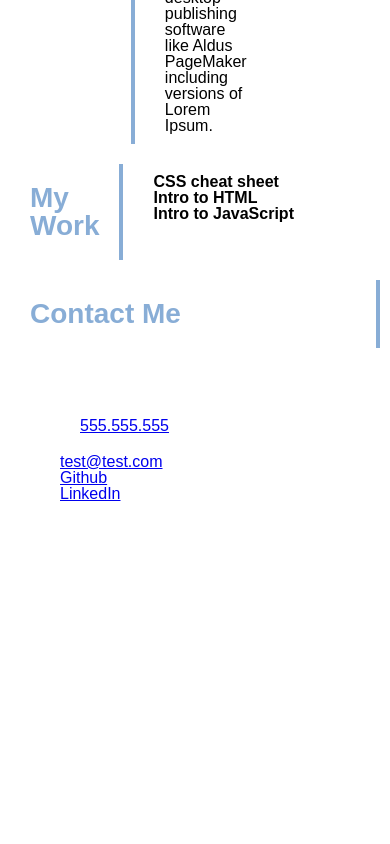
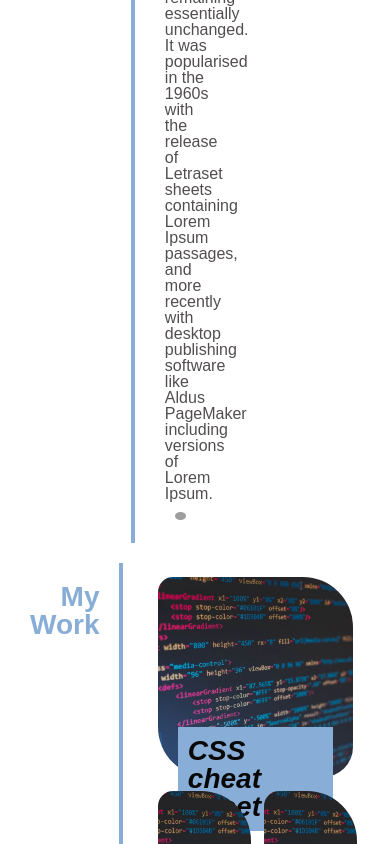
Before and after one commit to jcm-co/2-portfolio-page, a plain HTML site: page index.html in a window 390 px wide. Shown: the part 1156-2000 px from the top of the page. Before the commit the page ends 1698 px from the top, so only its background shows below. Drawn offline with Linux system fonts and the light colour scheme; grey boxes are pictures that could not be loaded.

Commit message:
final step before mobile responsive

```diff
--- a/Assets/CSS/style.css
+++ b/Assets/CSS/style.css
@@ -12,16 +12,15 @@
 }
 
 .header {
+    display: flex;
     height: 100px;
-    width: 100%;
     font-size: 1.75rem;
     color: var(--navlink);
     background-color: var(--navdark);
 }
 
 .header h1 {
-    display: inline-block;
-    min-width: 30%;
+    flex: 30%;
     margin: 30px 0px;
     padding: 5px;
     text-align: right;
@@ -32,7 +31,7 @@
 
 /* When using a class "topnav" instead of nav, it breaks. Why? */
 .header nav{
-    float: right;
+    flex: 70%;
     margin: 30px;
     padding: 5px;
     text-align: right;
@@ -56,7 +55,7 @@
     margin-bottom: 10px;
 }
 
-.textbox {
+.textbox{
     float: right;
     background-color: var(--navlight);
     color: var(--navdark);
@@ -72,17 +71,35 @@
   }
 
 .nav-left {
-    flex: 30%;
+    flex: 20%;
     padding: 20px;
     flex-wrap: wrap;
     border-right: var(--navlight) 4px solid;
     margin: 10px;
+    text-align: right;
   }
 
 .nav-right {
-    flex: 70%;
+    flex: 80%;
     padding: 20px;
   }
+
+/* TO DO put image to right of text */
+
+.nav-right p{
+    width: 60%;
+}
+
+/* TO DO - move image to the right */
+/* .nav-right headshot{
+    width: 20%;
+} */
+
+img{
+    border-radius: 50%;
+    width: 13%;
+    margin: 10px;
+}
 
   /* More */
 
@@ -91,77 +108,57 @@
     font-size: 1.75rem;
 }
 
-/*
-.AboutMeText{
+.nav-right p{
     display: block;
-    float: right;
-    width: 80%;
-    height: 150px;
+    /* height: 150px; */
     color: var(--light);
-    padding: 30px;
 }
 
-.MyWork {
-    flex: 30%;
-    height: 800px;
-    padding-right: 5px;
-    margin: 10px 0px;
-    border-right: var(--navlight) 4px solid;
+.project{
+    display: inline-block;
+    width: 43%;
+    height: 200px;
+    border-radius: 15px 50px 30px;
+    background-size: cover;
+    background-position: center;
+    margin: 2%;
+    background-image: url("../Images/CSS_image.jpeg");
 }
 
-.MyWork h3 {
-    position: absolute;
-    top: 20%;
-    left: 50%;
-    color: var(--navlight);
-    font-size: 1.75rem;
+.cheat-sheet{
+    width: 90%;
 }
 
-.projects{
-    display: 70%;
-    margin: 2% 5%;
-    border-radius: 15px 50px 30px;
-}
+/* TO DO: fix footer to right section */
 
-.CheatSheet{
-    display: inline-block;
-    height: 200px;
-    width: 70%;
-    margin-left: 5%;
-    margin-right: 5%;
-    background-image: url("../Images/CSS_image.jpeg");
-    background-size: cover;
-    background-position: center;
-}
-
-.html{
-    display: flex;
-    float: right;
-    background-image: url("../Images/html.jpeg");
-    background-size: cover;
-    background-position: center;
-}
-
-.JavaScript{
-    background-image: url("../Images/html.jpeg");
-    background-size: cover;
-    background-position: center;
-}
-
-
-.footer nav{
-    float: right;
+.footer nav-right{
+    /* flex: nowrap; */
     margin: 30px;
     padding: 5px;
     text-align: right;
 }
 
-.footer li {
+.nav-right li {
     display: inline-block;
     margin-right: 25px;
 }
 
-.footer a {
+.nav-right a {
     color: var(--navlight);
     font-size: 1.75rem;
-} */
+}
+
+/* Tablets - */
+@media screen and (max-width: 992px) {
+    }
+  }
+
+  /* Large smartphones - */
+  @media screen and (max-width: 768px) {
+
+  }
+
+  /* Small smartphones*/
+  @media screen and (max-width: 576px) {
+
+  }
--- a/index.html
+++ b/index.html
@@ -16,16 +16,16 @@
             <ul>
                 <li>
                     <!-- # to connect it to a class -->
-                    <a href="blank">About Me</a>
+                    <a href="javascript:alert('Hello, I am Jean-Christophe!');">About Me</a>
                 </li>
                 <li>
-                    <a href="blank">My Work</a>
+                    <a href="#my-work">My Work</a>
                 </li>
                 <li>
-                    <a href="blank">Contact Me</a>
+                    <a href="#contact-me">Contact Me</a>
                 </li>
                 <li>
-                    <a href="blank">Resume</a>
+                    <a href="https://www.linkedin.com/in/jcmignon/" target="_blank">Resume</a>
                 </li>
             </ul>
         </nav>
@@ -43,32 +43,41 @@
 
             <section class="nav-right">
                 <p>Lorem Ipsum is simply dummy text of the printing and typesetting industry. Lorem Ipsum has been the industry's standard dummy text ever since the 1500s, when an unknown printer took a galley of type and scrambled it to make a type specimen book. It has survived not only five centuries, but also the leap into electronic typesetting, remaining essentially unchanged. It was popularised in the 1960s with the release of Letraset sheets containing Lorem Ipsum passages, and more recently with desktop publishing software like Aldus PageMaker including versions of Lorem Ipsum.</p>
+                <div class="headshot">
+                    <img src="https://media-exp1.licdn.com/dms/image/C5103AQERBtxcc-jLfA/profile-displayphoto-shrink_200_200/0/1521067437119?e=1620864000&v=beta&t=sdEwIOjjGAtuTMxllpw8wWBRELNbF4t2kykblmMxuVQ" alt="Jean-Christophe Mignon">
+                </div>
             </section>
         </section>
 
-        <section class="nav-section">
+        <section class="nav-section" id="my-work">
             <aside class="nav-left">
                 <h3>My Work</h3>
             </aside>
 
             <div class="nav-right">
-                <figure class="CheatSheet">
-                    <!-- apply to h4 tag, investigate. class="textbox" -->
-                    <h4>CSS cheat sheet</h4>
+                <!-- TO DO: text box is clickable, not yet image. Textbox got restyled. -->
+                <a href="https://jcm-co.github.io/2-mini-project-CSS/">
+                    <figure class ="project cheat-sheet">
+                    <h4 class="textbox">CSS cheat sheet</h4>
+                </a>
                 </figure> </figure>
-                <figure class="html">
-                    <!-- apply to h4 tag, investigate. class="textbox" -->
-                    <h4>Intro to HTML</h4>
+                <figure class="project">
+                    <h4 class="textbox">Intro to HTML</h4>
                 </figure>
-                <figure class="JavaScript">
-                    <!-- apply to h4 tag, investigate. class="textbox" -->
-                    <h4>Intro to JavaScript</h4>
+                <figure class="project">
+                    <h4 class="textbox">Intro to JavaScript</h4>
+                </figure>
+                <figure class="project">
+                    <h4 class="textbox">example</h4>
+                </figure>
+                <figure class="project">
+                    <h4 class="textbox">example2</h4>
                 </figure>
             </div>
         </section>
     </main>
 
-    <footer>
+    <footer id="contact-me">
 
         <aside class="nav-left">
             <h3>Contact Me</h3>
@@ -79,16 +88,16 @@
         <nav class="nav-right">
             <ul class="nav-right">
                 <li class="nav-right">
-                    <a class="nav-right" href="blank">555.555.555</a>
+                    <a class="nav-right" href="tel:+4733378901">555.555.555</a>
                 </li>
                 <li>
-                    <a class="nav-right" href="blank">test@test.com</a>
+                    <a class="nav-right" href="mailto:test@test.com">test@test.com</a>
                 </li>
                 <li>
-                    <a class="nav-right" href="blank">Github</a>
+                    <a class="nav-right" href="https://github.com/jcm-co" target="_blank">Github</a>
                 </li>
                 <li>
-                    <a class="nav-right" href="blank">LinkedIn</a>
+                    <a class="nav-right" href="https://www.linkedin.com/in/jcmignon/" target="_blank">LinkedIn</a>
                 </li>
             </ul>
         </nav>
```
